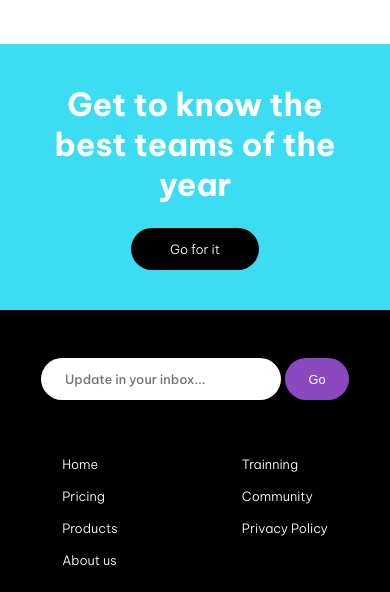
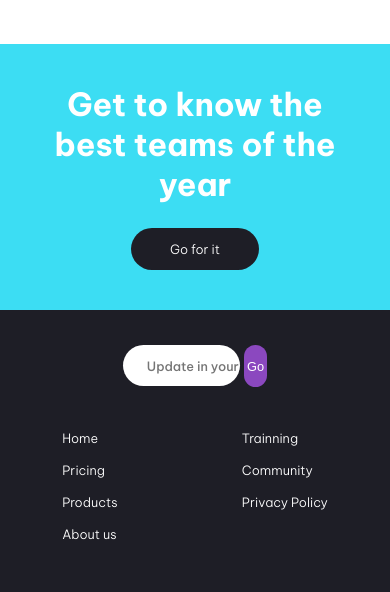
Before and after one commit to EuSalgado/Entregable1, a plain HTML site: page index.html in a window 390 px wide. Shown: the part 2480-3072 px from the top of the page. Drawn offline with Linux system fonts and the light colour scheme.

Commit message:
footer color y formulario

```diff
--- a/css/style.css
+++ b/css/style.css
@@ -268,14 +268,13 @@ header nav ul li a,
 }
 
 footer {
-    background-color: black;
+    background-color: #1E1E26;
     color: white;
     display: flex;
     font-family: 'Be Vietnam Pro', sans-serif;
     justify-content: space-around;
     align-items: center;
-    padding: 2.5rem 5rem;
-    width: 100%;
+    padding: 2.5rem 3rem;
     max-height: 20rem;
 }
 
@@ -284,6 +283,7 @@ footer {
     flex-direction: column;
     justify-content: center;
     align-items: flex-start;
+    width: 32vw;
 }
 
 .socialmedia-footer {
@@ -305,6 +305,7 @@ footer {
     justify-content: space-between;
     align-items: flex-start;
     min-width: 30rem;
+    width: 33vw;
 }
 
 footer nav ul li {
@@ -321,8 +322,9 @@ footer nav ul li {
     flex-direction: column;
     justify-content: space-between;
     align-items: flex-end;
-    margin-left: 5rem;
+    align-content: flex-end;
     min-height: 7rem;
+    width: 32vw;
 }
 
 .newsletter input {
@@ -333,7 +335,7 @@ footer nav ul li {
     background-color: white;
     border-radius: 50px;
     height: 2.6rem;
-    width: 15rem;
+    width: 15vw;
     border-style: none;
 }
 
@@ -345,7 +347,7 @@ footer nav ul li {
     color: white;
     font-weight: 300;
     height: 2.6rem;
-    width: 4rem;
+    width: 4vw;
     border-style: none;
 }
 
@@ -376,7 +378,7 @@ header nav ul li:hover {
 }
 
 .best-teams p:hover {
-    background-color: #ebebeb;
+    background-color: black;
 }
 
 /* Desktop */
@@ -517,21 +519,28 @@ header nav ul li:hover {
     }
 
     .best-teams p {
-        background-color: rgb(0, 0, 0);
-        color: #ffffff;
+        background-color: #1E1E26;
+        color: white;
     }
 
     .footer-movil {
-        background-color: #000;
+        background-color: #1E1E26;
     }
 
     .third-footer {
-        min-height: 0;
-        min-width: 0;
-        margin: 0;
-        padding: 3rem 0 0 0;
-        margin: 0 0 3rem 0;
-        align-items: center;
+        justify-content: center;
+        text-align: center;
+        width: 100vw;
+    }
+
+    .newsletter{
+        width: 100vw;
+    }
+    .newsletter input {
+        width: 30vw;
+    }
+    .newsletter button {
+        width: 6vw;
     }
 
     .second-footer {
```
